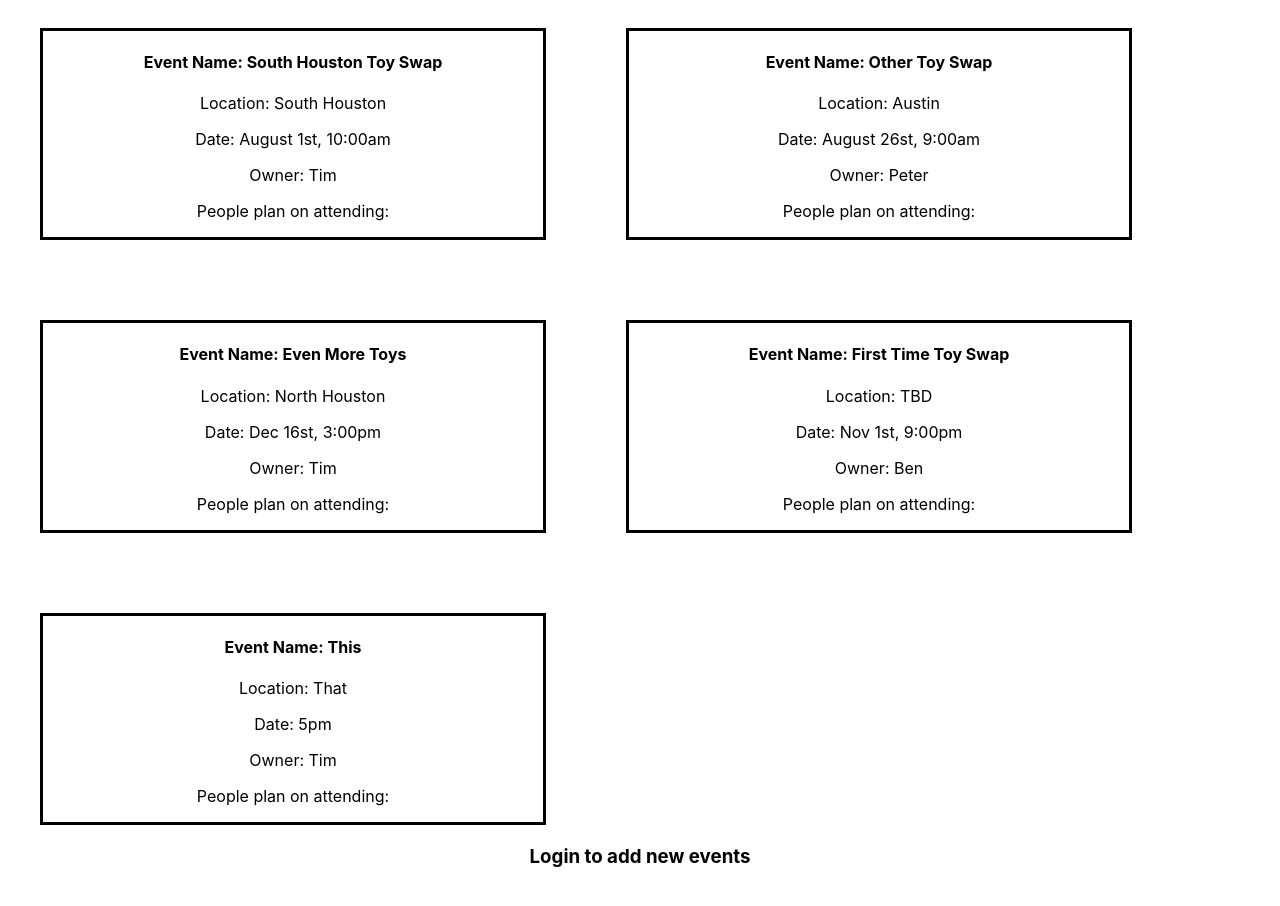
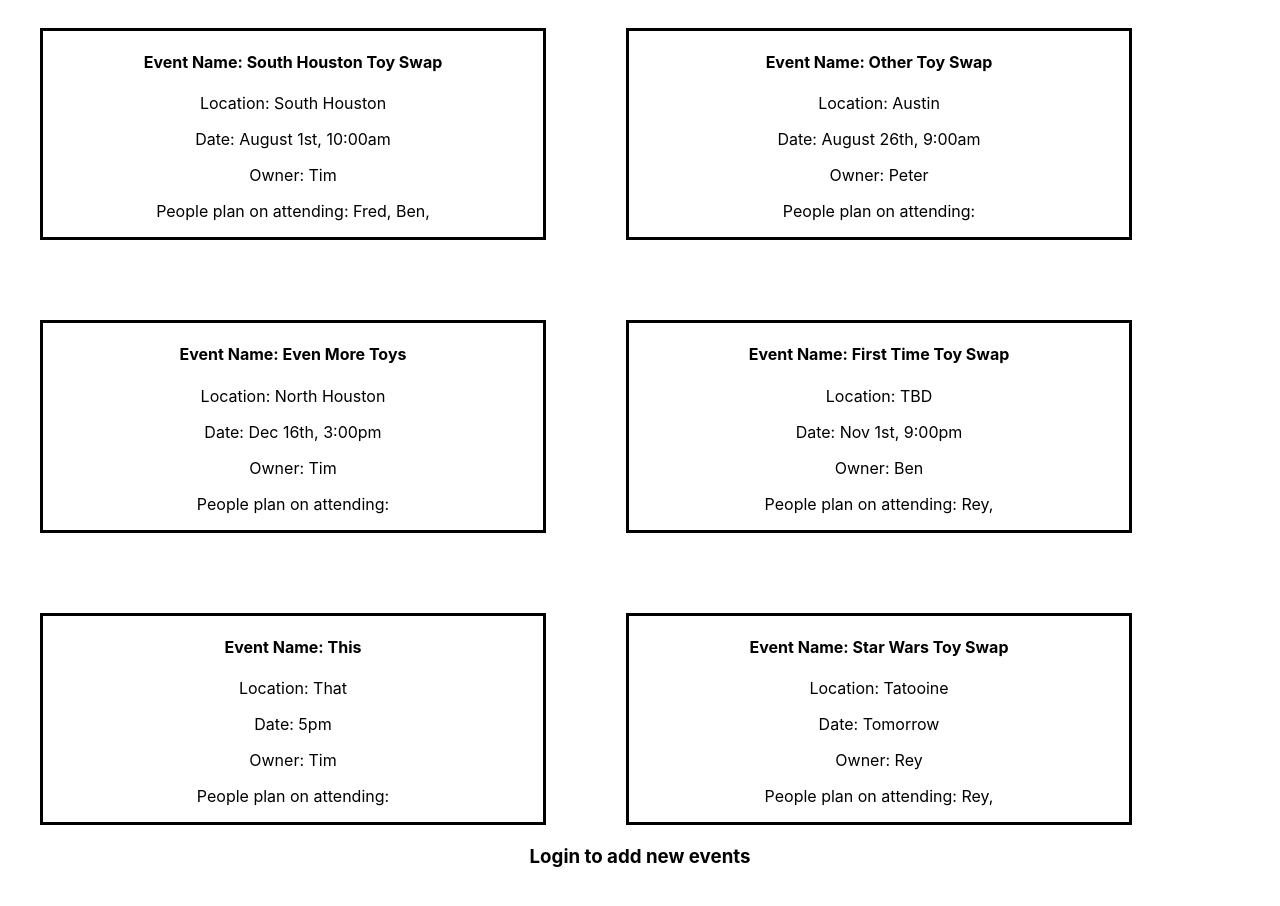
Before and after one commit to tim-mueller5/toy-swap-app, a React (Create React App) app: page /events in a window 1280 px wide. Shown: the part 300-1206 px from the top of the page. Built offline with nearby package versions, Linux system fonts and the light colour scheme; data requests are answered from the project's data file.

Commit message:
handle text overflow

```diff
--- a/db.json
+++ b/db.json
@@ -6,7 +6,10 @@
       "name": "Farm",
       "image": "./Farm.jpg",
       "about": "Great condition!",
-      "likedBy": []
+      "likedBy": [
+        "Fred",
+        "Ben"
+      ]
     },
     {
       "id": 2,
@@ -14,7 +17,9 @@
       "name": "Infant piano",
       "image": "./Infant piano.jpg",
       "about": "Makes discordant music",
-      "likedBy": []
+      "likedBy": [
+        "Rey"
+      ]
     },
     {
       "owner": "Tim",
@@ -28,7 +33,7 @@
       "owner": "Peter",
       "name": "Key house",
       "image": "./Key house.jpg",
-      "about": "Four doors with for different keys to unlock them",
+      "about": "Four doors with for different keys to unlock them and four wooden dolls that fit inside.",
       "likedBy": [],
       "id": 4
     },
@@ -112,13 +117,16 @@
       "owner": "Tim",
       "date": "August 1st, 10:00am",
       "location": "South Houston",
-      "likedBy": []
+      "likedBy": [
+        "Fred",
+        "Ben"
+      ]
     },
     {
       "id": 2,
       "name": "Other Toy Swap",
       "owner": "Peter",
-      "date": "August 26st, 9:00am",
+      "date": "August 26th, 9:00am",
       "location": "Austin",
       "likedBy": []
     },
@@ -126,7 +134,7 @@
       "id": 3,
       "name": "Even More Toys",
       "owner": "Tim",
-      "date": "Dec 16st, 3:00pm",
+      "date": "Dec 16th, 3:00pm",
       "location": "North Houston",
       "likedBy": []
     },
@@ -136,7 +144,9 @@
       "owner": "Ben",
       "date": "Nov 1st, 9:00pm",
       "location": "TBD",
-      "likedBy": []
+      "likedBy": [
+        "Rey"
+      ]
     },
     {
       "name": "This",
@@ -145,6 +155,16 @@
       "location": "That",
       "likedBy": [],
       "id": 5
+    },
+    {
+      "name": "Star Wars Toy Swap",
+      "owner": "Rey",
+      "date": "Tomorrow",
+      "location": "Tatooine",
+      "likedBy": [
+        "Rey"
+      ],
+      "id": 6
     }
   ],
   "users": [
@@ -171,6 +191,12 @@
       "password": "123",
       "isSignedIn": false,
       "id": 4
+    },
+    {
+      "name": "Rey",
+      "password": "123",
+      "isSignedIn": false,
+      "id": 5
     }
   ]
 }
--- a/src/components/App.css
+++ b/src/components/App.css
@@ -6,7 +6,7 @@
   background-color: #6f94dd;
   border: solid;
   margin: 40px;
-  height: 450px;
+  height: 470px;
   width: 400px;
   float: left;
 }
@@ -27,6 +27,11 @@
 
 .header{
   margin-bottom: 50px;
+}
+
+.about{
+  height: 40px;
+  overflow: auto;
 }
 
 h1{
--- a/src/components/EventCard.js
+++ b/src/components/EventCard.js
@@ -62,6 +62,7 @@ function EventCard({ event, handleEventDeleteClick, currentUser, allEvents, setA
         }
     }
 
+    const likesToDisplay = event.likedBy.map(like => (like + ", "))
 
     return (
         <div className="eventcard">
@@ -69,7 +70,7 @@ function EventCard({ event, handleEventDeleteClick, currentUser, allEvents, setA
             <p>Location: {event.location}</p>
             <p>Date: {event.date}</p>
             <p>Owner: {currentUser.name === event.owner ? "You" : event.owner}</p>
-            <p>People plan on attending: {event.likedBy}</p>
+            <p>People plan on attending: {likesToDisplay}</p>
             {currentUser.name !== "" ? <button onClick={handleEventLike}>{event.likedBy.includes(currentUser.name) ? "Unlike / Not planning on attending" : "Like / Plan on attending" }</button> : null}
             {currentUser.name === event.owner ? <button onClick={() => handleEventDeleteClick(event)}>Delete</button>: null}
         </div>
--- a/src/components/ToyCard.js
+++ b/src/components/ToyCard.js
@@ -62,13 +62,15 @@ function ToyCard({ toy, onUserPage, handleToyDeleteClick, currentUser, allToys,
         }
     }
 
+    const likesToDisplay = toy.likedBy.map(like => (like + ", "))
+
     return (
         <div className="toycard">
             <p>{toy.name}</p>
             <img src={toy.image} alt={toy.name} style={{ height: 200 }}/>
             <p>Listed by: {toy.owner}</p>
-            <p>About: {toy.about}</p>
-            <div>{toy.likedBy}</div>
+            <p className="about">About: {toy.about}</p>
+            <div>Liked by: {likesToDisplay}</div>
             <p>Likes: {toy.likedBy.length}</p>
             {currentUser.name !== "" && !onUserPage ? <button onClick={handleLike}>{toy.likedBy.includes(currentUser.name) ? "Unlike" : "Like" }</button> : null}
             {onUserPage ? <button onClick={() => handleToyDeleteClick(toy)}>Delete</button> : null}
--- a/src/components/UsersItemList.js
+++ b/src/components/UsersItemList.js
@@ -30,12 +30,6 @@ function UsersItemList({ currentUser, setCurrentUser, allToys, setAllToys, allUs
             return null
         }
     })
-
-    // const beforeSubmit = (e) => {
-    //     e.preventDefault();
-    //     setFormData({...formData, owner: currentUser.name})
-    //     handleNewToySubmit()
-    // }
 
     const handleNewToySubmit = (e) => {
         e.preventDefault();
```
Also changed, not shown: src/components/Home.js (added, +18 -0 lines).
